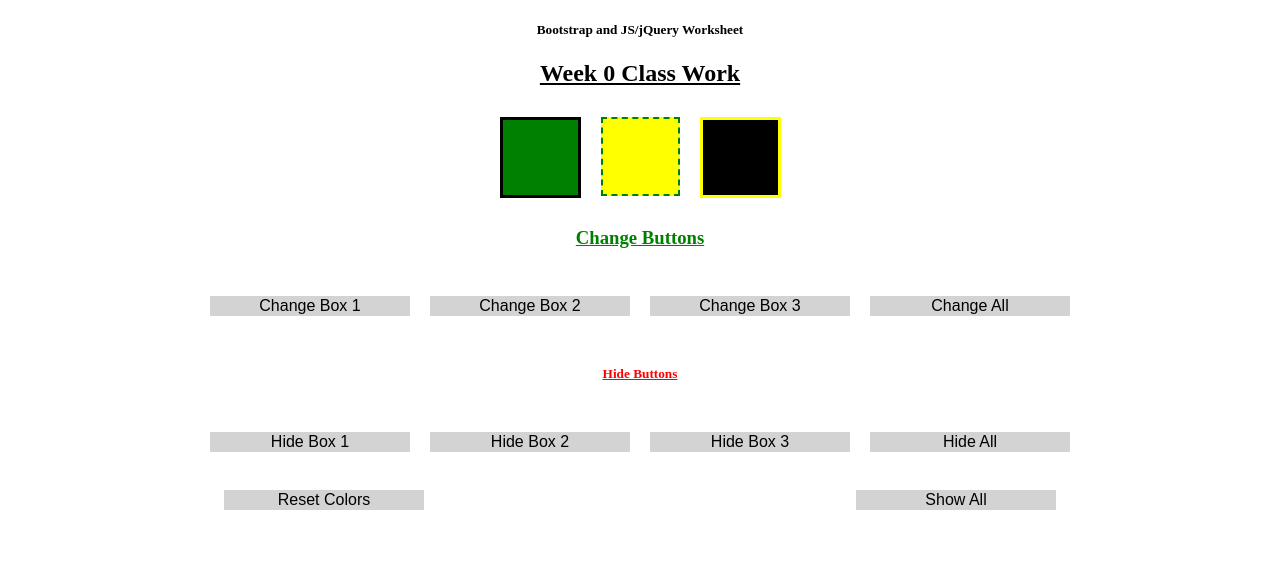
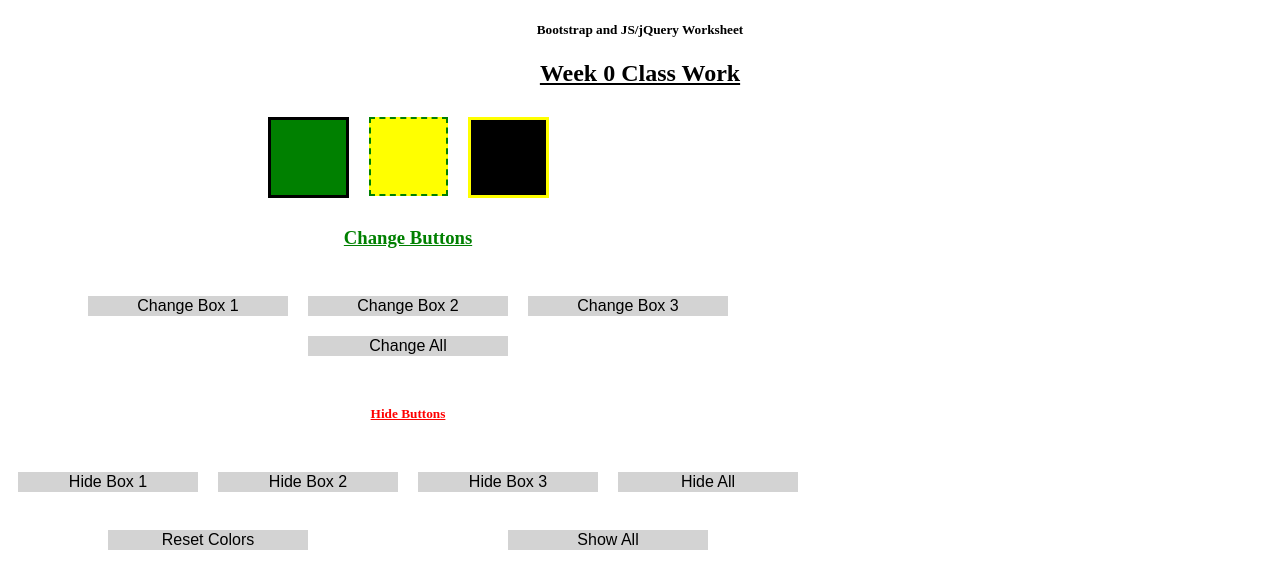
Before and after one commit to KingAzariah/TechBridge-Coding-Challenge, a plain HTML site: page index.html in a window 1280 px wide. Drawn offline with Linux system fonts and the light colour scheme.

Commit message:
Page Div

```diff
--- a/index.html
+++ b/index.html
@@ -10,7 +10,7 @@
     <h5>Bootstrap and JS/jQuery Worksheet</h5>
 
     <h2>Week 0 Class Work</h2>
-
+  <div id="page">
     <div class="flex-container">
       <div class="box1"></div>
       <div class="box2"></div>
@@ -39,4 +39,5 @@
       <button class="button7">Reset Colors</button>
       <button class="button8">Show All</button>
     </div>
+  </div>
 </body>
--- a/style.css
+++ b/style.css
@@ -161,3 +161,7 @@ h3 {
     width: 200px;
     margin: 10px;
 }
+
+#page {
+    max-width: 800px;
+}
```
